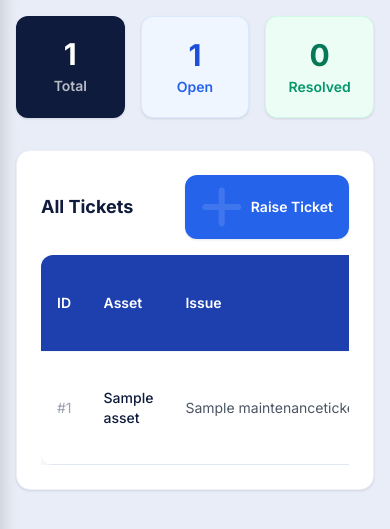
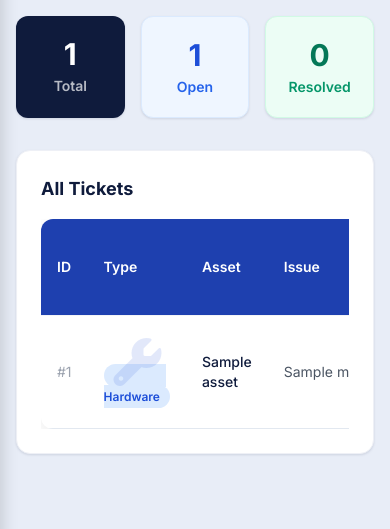
Before and after one commit to ronaldomondi56-beep/ICT-tracking-system, a Django app: page /tickets/ in a window 390 px wide. Shown: the part 73-602 px from the top of the page. Run offline with Django 5.2, Linux system fonts and the light colour scheme; a user stored in the database is signed in; tables that the repository leaves empty hold one stand-in row (values such as "Sample post"); some libraries are stand-ins or nearby versions.

Commit message:
Network tickets, user isolation, notifications, responsive fixes

```diff
--- a/assets/context_processors.py
+++ b/assets/context_processors.py
@@ -2,19 +2,48 @@ from .models import MaintenanceTicket
 
 
 def sidebar_notifications(request):
-    """
-    Makes notification badge counts available in every template
-    (used by the sidebar in base.html).
-    """
     if not request.user.is_authenticated:
         return {}
 
-    open_tickets_count = MaintenanceTicket.objects.filter(status='Open').count()
-    pending_approvals_count = MaintenanceTicket.objects.filter(
-        status='Replacement Requested'
-    ).count()
+    try:
+        is_admin = request.user.is_superuser or request.user.is_staff
+        department = request.user.profile.department if hasattr(request.user, 'profile') else None
+
+        if is_admin:
+            # Admin sees all open tickets and all pending approvals
+            open_tickets_count = MaintenanceTicket.objects.filter(
+                status='Open'
+            ).count()
+
+            pending_approvals_count = MaintenanceTicket.objects.filter(
+                status='Replacement Requested'
+            ).count()
+
+            network_issues_count = MaintenanceTicket.objects.filter(
+                status='Open',
+                ticket_type='Network'
+            ).count()
+
+        else:
+            # Regular user only sees their own tickets
+            user_tickets = MaintenanceTicket.objects.filter(
+                reported_by=request.user
+            )
+
+            open_tickets_count = user_tickets.filter(status='Open').count()
+            pending_approvals_count = 0  # Regular users don't see finance approvals
+            network_issues_count = user_tickets.filter(
+                status='Open',
+                ticket_type='Network'
+            ).count()
+
+    except Exception:
+        open_tickets_count = 0
+        pending_approvals_count = 0
+        network_issues_count = 0
 
     return {
         'open_tickets_count': open_tickets_count,
         'pending_approvals_count': pending_approvals_count,
+        'network_issues_count': network_issues_count,
     }
--- a/assets/forms.py
+++ b/assets/forms.py
@@ -1,7 +1,7 @@
 from django import forms
 from django.contrib.auth.models import User
 from django.contrib.auth.forms import UserCreationForm
-from .models import Asset, MaintenanceTicket, UserProfile, DEPARTMENT_CHOICES, BLOCK_CHOICES, FLOOR_CHOICES
+from .models import Asset, MaintenanceTicket, UserProfile, DEPARTMENT_CHOICES, BLOCK_CHOICES, FLOOR_CHOICES, TICKET_TYPE_CHOICES
 
 
 INPUT_CLASSES = (
@@ -74,7 +74,7 @@ class MaintenanceTicketForm(forms.ModelForm):
     class Meta:
         model = MaintenanceTicket
         fields = [
-            'asset', 'description', 'priority',
+            'ticket_type', 'asset', 'description', 'priority',
             'office_name', 'door_number', 'block', 'floor',
         ]
         widgets = {
@@ -86,10 +86,18 @@ class MaintenanceTicketForm(forms.ModelForm):
     def __init__(self, *args, user=None, **kwargs):
         super().__init__(*args, **kwargs)
 
-        # Show all assets — filter happens at view level
-        self.fields['asset'].queryset = Asset.objects.all()
+        # Asset not required — network tickets don't need one
+        self.fields['asset'].required = False
 
-        # Pre-fill location from user profile
+        # Filter assets by user's department
+        if user and hasattr(user, 'profile') and user.profile.department:
+            self.fields['asset'].queryset = Asset.objects.filter(
+                department=user.profile.department
+            )
+        else:
+            self.fields['asset'].queryset = Asset.objects.all()
+
+        # Pre-fill all location fields from user profile
         if user and hasattr(user, 'profile'):
             profile = user.profile
             self.fields['office_name'].initial = profile.office_name
@@ -100,24 +108,3 @@ class MaintenanceTicketForm(forms.ModelForm):
         for field_name, field in self.fields.items():
             existing = field.widget.attrs.get('class', '')
             field.widget.attrs['class'] = f"{INPUT_CLASSES} {existing}".strip()
-
-    def __init__(self, *args, user=None, **kwargs):
-        super().__init__(*args, **kwargs)
-
-        # Filter assets by user's department
-        if user and hasattr(user, 'profile') and user.profile.department:
-            self.fields['asset'].queryset = Asset.objects.filter(
-                department=user.profile.department
-            )
-        else:
-            self.fields['asset'].queryset = Asset.objects.all()
-
-        # Pre-fill location from user profile
-        if user and hasattr(user, 'profile'):
-            profile = user.profile
-            self.fields['office_name'].initial = profile.office_name
-            self.fields['door_number'].initial = profile.door_number
-
-        for field_name, field in self.fields.items():
-            existing = field.widget.attrs.get('class', '')
-            field.widget.attrs['class'] = f"{INPUT_CLASSES} {existing}".strip()
--- a/assets/models.py
+++ b/assets/models.py
@@ -31,6 +31,11 @@ FLOOR_CHOICES = [
     ('3rd', '3rd Floor'),
     ('4th', '4th Floor'),
     ('5th', '5th Floor'),
+]
+
+TICKET_TYPE_CHOICES = [
+    ('Hardware', 'Hardware Issue'),
+    ('Network', 'Network / Connectivity Issue'),
 ]
 
 
@@ -95,13 +100,23 @@ class MaintenanceTicket(models.Model):
         ('Urgent', 'Urgent'),
     ]
 
+    # Ticket type — Hardware or Network
+    ticket_type = models.CharField(
+        max_length=20,
+        choices=TICKET_TYPE_CHOICES,
+        default='Hardware'
+    )
+
+    # Asset is optional — Network tickets don't need one
     asset = models.ForeignKey(
         Asset,
-        on_delete=models.CASCADE,
+        on_delete=models.SET_NULL,
+        null=True,
+        blank=True,
         related_name='tickets'
     )
 
-    title = models.CharField(max_length=200)
+    title = models.CharField(max_length=200, blank=True, default='')
     description = models.TextField()
 
     reported_by = models.ForeignKey(
@@ -112,7 +127,7 @@ class MaintenanceTicket(models.Model):
         related_name='reported_tickets'
     )
 
-    department = models.CharField(max_length=100, choices=DEPARTMENT_CHOICES)
+    department = models.CharField(max_length=100, choices=DEPARTMENT_CHOICES, blank=True)
 
     # Location fields
     office_name = models.CharField(max_length=100, blank=True)
@@ -175,7 +190,9 @@ class MaintenanceTicket(models.Model):
     date_resolved = models.DateTimeField(blank=True, null=True)
 
     def __str__(self):
-        return f"Ticket #{self.id} - {self.asset.name} ({self.status})"
+        if self.asset:
+            return f"Ticket #{self.id} - {self.asset.name} ({self.status})"
+        return f"Ticket #{self.id} - Network Issue ({self.status})"
 
     class Meta:
         ordering = ['-date_reported']
--- a/assets/urls.py
+++ b/assets/urls.py
@@ -18,16 +18,16 @@ urlpatterns = [
     path('asset/<int:pk>/delete/', views.asset_delete, name='asset_delete'),
 
     # ==================== TICKETING SYSTEM ====================
-    path('ticket/raise/<int:asset_pk>/', views.raise_ticket, name='raise_ticket'),
+    path('ticket/raise/', views.raise_ticket, name='raise_ticket'),
+    path('ticket/raise/<int:asset_pk>/', views.raise_ticket, name='raise_ticket_asset'),
     path('tickets/', views.ticket_list, name='ticket_list'),
     path('ticket/<int:pk>/', views.ticket_detail, name='ticket_detail'),
-    path('ticket/raise/', views.raise_ticket, name='raise_ticket'),
-    path('ticket/raise/<int:asset_pk>/', views.raise_ticket, name='raise_ticket_asset'),
 
     # ==================== TICKET WORKFLOW ====================
     path('ticket/<int:pk>/assign/', views.assign_technician, name='assign_technician'),
     path('ticket/<int:pk>/request-replacement/', views.request_replacement, name='request_replacement'),
     path('ticket/<int:pk>/resolve/', views.resolve_ticket, name='resolve_ticket'),
+
     # ==================== FINANCE ====================
     path('finance/approvals/', views.finance_approval_list, name='finance_approval_list'),
     path('finance/approval/<int:pk>/', views.finance_approval_detail, name='finance_approval_detail'),
--- a/assets/views.py
+++ b/assets/views.py
@@ -6,7 +6,6 @@ from django.contrib.auth import login, logout
 from django.contrib.auth.forms import AuthenticationForm
 from django.contrib.auth.models import User
 from django.utils import timezone
-from django.http import HttpResponseForbidden
 
 from .models import Asset, MaintenanceTicket, UserProfile
 from .forms import AssetForm, MaintenanceTicketForm, UserRegistrationForm
@@ -20,7 +19,7 @@ def is_admin(user):
 def get_user_department(user):
     try:
         return user.profile.department
-    except UserProfile.DoesNotExist:
+    except:
         return None
 
 
@@ -72,7 +71,6 @@ def dashboard(request):
     department = get_user_department(user)
 
     if is_admin(user):
-        # Admin sees everything
         total_assets = Asset.objects.count()
         working = Asset.objects.filter(status='Working').count()
         outdated = Asset.objects.filter(status='Replacement Required').count()
@@ -81,11 +79,13 @@ def dashboard(request):
         total_tickets = MaintenanceTicket.objects.count()
         open_tickets = MaintenanceTicket.objects.filter(status='Open').count()
         resolved = MaintenanceTicket.objects.filter(status='Resolved').count()
+        network_issues = MaintenanceTicket.objects.filter(
+            status='Open', ticket_type='Network'
+        ).count()
 
         recent_assets = Asset.objects.all().order_by('-id')[:5]
         recent_tickets = MaintenanceTicket.objects.all().order_by('-date_reported')[:5]
     else:
-        # Regular user sees only their department's assets and their own tickets
         dept_assets = Asset.objects.filter(department=department) if department else Asset.objects.none()
         user_tickets = MaintenanceTicket.objects.filter(reported_by=user)
 
@@ -97,6 +97,7 @@ def dashboard(request):
         total_tickets = user_tickets.count()
         open_tickets = user_tickets.filter(status='Open').count()
         resolved = user_tickets.filter(status='Resolved').count()
+        network_issues = 0
 
         recent_assets = dept_assets.order_by('-id')[:5]
         recent_tickets = user_tickets.order_by('-date_reported')[:5]
@@ -109,6 +110,7 @@ def dashboard(request):
         'total_tickets': total_tickets,
         'open_tickets': open_tickets,
         'resolved': resolved,
+        'network_issues': network_issues,
         'recent_assets': recent_assets,
         'recent_tickets': recent_tickets,
         'is_admin': is_admin(user),
@@ -132,7 +134,6 @@ def assetlist(request):
     if search_query:
         assets = assets.filter(
             Q(name__icontains=search_query) |
-            Q(serial_number__icontains=search_query) |
             Q(department__icontains=search_query)
         )
 
@@ -198,7 +199,6 @@ def asset_delete(request, pk):
 # ====================== TICKETING SYSTEM ======================
 @login_required
 def raise_ticket(request, asset_pk=None):
-
     if is_admin(request.user):
         messages.error(request, "Admins do not raise tickets.")
         return redirect('ticket_list')
@@ -210,11 +210,24 @@ def raise_ticket(request, asset_pk=None):
         if form.is_valid():
             ticket = form.save(commit=False)
             ticket.reported_by = request.user
+            ticket_type = form.cleaned_data.get('ticket_type', 'Hardware')
+
+            # Asset only required for hardware tickets
             if asset:
                 ticket.asset = asset
+            elif ticket_type == 'Network':
+                ticket.asset = None
+
             # Auto-generate title from description
             description = form.cleaned_data.get('description', '')
-            ticket.title = description[:80] if description else f'Issue with {ticket.asset.name}'
+            if ticket_type == 'Network':
+                ticket.title = f"[NETWORK] {description[:70]}"
+            else:
+                ticket.title = description[:80] if description else (
+                    f'Issue with {ticket.asset.name}' if ticket.asset else 'Hardware Issue'
+                )
+
+            # Auto-fill location from user profile
             try:
                 profile = request.user.profile
                 ticket.department = profile.department
@@ -226,8 +239,9 @@ def raise_ticket(request, asset_pk=None):
                     ticket.block = profile.block
                 if not ticket.floor:
                     ticket.floor = profile.floor
-            except UserProfile.DoesNotExist:
+            except:
                 pass
+
             ticket.save()
             messages.success(request, f'Ticket #{ticket.id} raised successfully!')
             return redirect('ticket_list')
@@ -238,6 +252,8 @@ def raise_ticket(request, asset_pk=None):
         form = MaintenanceTicketForm(initial=initial, user=request.user)
 
     return render(request, 'assets/raise_ticket.html', {'form': form, 'asset': asset})
+
+
 @login_required
 def ticket_list(request):
     user = request.user
@@ -250,9 +266,8 @@ def ticket_list(request):
     context = {
         'tickets': tickets,
         'open_tickets': tickets.filter(status='Open'),
-        'in_progress': tickets.filter(status='In Progress'),
         'resolved': tickets.filter(status='Resolved'),
-        'closed': tickets.filter(status='Closed'),
+        'is_admin': is_admin(user),
     }
     return render(request, 'assets/ticket_list.html', context)
 
@@ -269,8 +284,9 @@ def ticket_detail(request, pk):
         'ticket': ticket,
         'is_admin': is_admin(request.user),
     })
+
+
 # ==================== TICKET WORKFLOW VIEWS ====================
-
 @login_required
 @user_passes_test(is_admin)
 def assign_technician(request, pk):
@@ -286,15 +302,16 @@ def assign_technician(request, pk):
             ticket.status = "Assigned"
             ticket.assignment_notes = notes
             ticket.date_assigned = timezone.now()
-            ticket.asset.status = "Under Repair"
-            ticket.asset.save()
+            # Only update asset status if ticket has an asset
+            if ticket.asset:
+                ticket.asset.status = "Under Repair"
+                ticket.asset.save()
             ticket.save()
             messages.success(request, "Technician assigned successfully!")
             return redirect('ticket_detail', pk=ticket.pk)
 
     context = {'ticket': ticket, 'technicians': technicians}
     return render(request, 'assets/ticket_assign_tech.html', context)
-
 
 
 @login_required
@@ -310,8 +327,9 @@ def request_replacement(request, pk):
             ticket.status = "Replacement Requested"
             ticket.replacement_reason = reason
             ticket.estimated_cost = estimated_cost or 0
-            ticket.asset.status = "Replacement Required"
-            ticket.asset.save()
+            if ticket.asset:
+                ticket.asset.status = "Replacement Required"
+                ticket.asset.save()
             ticket.save()
             messages.warning(request, "Replacement request submitted to Finance.")
             return redirect('ticket_detail', pk=ticket.pk)
@@ -361,13 +379,14 @@ def finance_approval_detail(request, pk):
         if decision == 'approve':
             ticket.finance_approved = True
             ticket.status = "Closed"
-            ticket.asset.status = "Replaced"
+            if ticket.asset:
+                ticket.asset.status = "Replaced"
+                ticket.asset.save()
             messages.success(request, "Replacement Approved & Asset Updated!")
         else:
             ticket.status = "Replacement Rejected"
             messages.error(request, "Replacement Request Rejected.")
 
-        ticket.asset.save()
         ticket.save()
         return redirect('finance_approval_list')
 
--- a/templates/assets/base.html
+++ b/templates/assets/base.html
@@ -158,24 +158,7 @@
     <!-- Sidebar -->
     <div id="sidebar" class="sidebar">
 
-        <!-- Logo -->
-        <div id="sidebar-logo" class="p-5 border-b border-white/10">
-            <div style="display:flex; align-items:center; justify-content:space-between;">
-                <div style="display:flex; align-items:center; gap:12px;">
-                    <div class="w-9 h-9 rounded-xl bg-accent flex items-center justify-center">
-                        <i class="fas fa-laptop text-sm text-white"></i>
-                    </div>
-                    <div>
-                        <h1 class="text-lg font-bold tracking-tight leading-none text-white">ICTTrack</h1>
-                        <p style="font-size:10px; color:rgba(255,255,255,0.4); font-family:monospace; letter-spacing:0.05em; margin-top:2px;">ASSET &amp; HELPDESK</p>
-                    </div>
-                </div>
-                <button id="sidebar-close" onclick="closeSidebar()"
-                        style="color:rgba(255,255,255,0.6); background:none; border:none; cursor:pointer; padding:4px; font-size:18px;">
-                    <i class="fas fa-times"></i>
-                </button>
-            </div>
-        </div>
+        <img src="{% static 'images/logo.png' %}" alt="Logo" class="w-13 h-13 rounded-xl object-contain">
 
         <!-- Nav -->
         <div id="sidebar-nav">
--- a/templates/assets/ticket_list.html
+++ b/templates/assets/ticket_list.html
@@ -6,25 +6,22 @@
 
 <div class="max-w-6xl mx-auto">
 
-    <!-- SUMMARY CARDS — Total, Open, Resolved -->
+    <!-- SUMMARY CARDS -->
     <div class="grid grid-cols-3 gap-4 mb-8">
-
         <div class="bg-navy-900 text-white p-5 rounded-xl text-center shadow-card">
             <div class="text-3xl font-bold">{{ tickets.count }}</div>
             <div class="text-sm text-white/70 font-semibold mt-1">Total</div>
         </div>
-
         <div class="bg-blue-50 border border-blue-100 p-5 rounded-xl text-center shadow-card">
             <div class="text-3xl font-bold text-blue-700">{{ open_tickets.count }}</div>
             <div class="text-sm text-blue-600 font-semibold mt-1">Open</div>
         </div>
-
         <div class="bg-emerald-50 border border-emerald-100 p-5 rounded-xl text-center shadow-card">
             <div class="text-3xl font-bold text-emerald-700">{{ resolved.count }}</div>
             <div class="text-sm text-emerald-600 font-semibold mt-1">Resolved</div>
         </div>
+    </div>
 
-</div>
     <!-- ALL TICKETS -->
     <div class="card p-6">
 
@@ -43,6 +40,7 @@
             <thead>
                 <tr class="border-b border-gray-100 text-gray-400">
                     <th class="py-2 font-semibold">ID</th>
+                    <th class="font-semibold">Type</th>
                     <th class="font-semibold">Asset</th>
                     <th class="font-semibold">Issue</th>
                     <th class="font-semibold">Status</th>
@@ -51,14 +49,27 @@
                     <th class="font-semibold">Action</th>
                 </tr>
             </thead>
-
             <tbody>
                 {% for ticket in tickets %}
                 <tr class="border-b border-gray-50 hover:bg-gray-50">
 
                     <td class="py-3 text-gray-400">#{{ ticket.id }}</td>
 
-                    <td class="font-medium text-navy-900">{{ ticket.asset.name }}</td>
+                    <td>
+                        <span class="px-2.5 py-1 rounded-full text-xs font-semibold
+                            {% if ticket.ticket_type == 'Network' %}bg-amber-100 text-amber-700
+                            {% else %}bg-blue-100 text-blue-700{% endif %}">
+                            {% if ticket.ticket_type == 'Network' %}
+                                <i class="fas fa-wifi mr-1"></i> Network
+                            {% else %}
+                                <i class="fas fa-wrench mr-1"></i> Hardware
+                            {% endif %}
+                        </span>
+                    </td>
+
+                    <td class="font-medium text-navy-900">
+                        {% if ticket.asset %}{{ ticket.asset.name }}{% else %}<span class="text-gray-400">—</span>{% endif %}
+                    </td>
 
                     <td class="text-gray-600 max-w-xs truncate">{{ ticket.title }}</td>
 
@@ -88,7 +99,7 @@
                 </tr>
                 {% empty %}
                 <tr>
-                    <td colspan="7" class="text-center py-10 text-gray-400">
+                    <td colspan="8" class="text-center py-10 text-gray-400">
                         <i class="fas fa-ticket text-3xl mb-3 block text-gray-300"></i>
                         No tickets found
                     </td>
```
Also changed, not shown: templates/assets/base_auth.html (+12 -1 lines), templates/assets/dashboard.html (+12 -0 lines), templates/assets/raise_ticket.html (+35 -2 lines), templates/assets/ticket_detail.html (+29 -7 lines), assets/migrations/0005_maintenanceticket_ticket_type_and_more.py (added), static/images/logo.png (added). Lines whose indentation alone changed are shown as unchanged.
